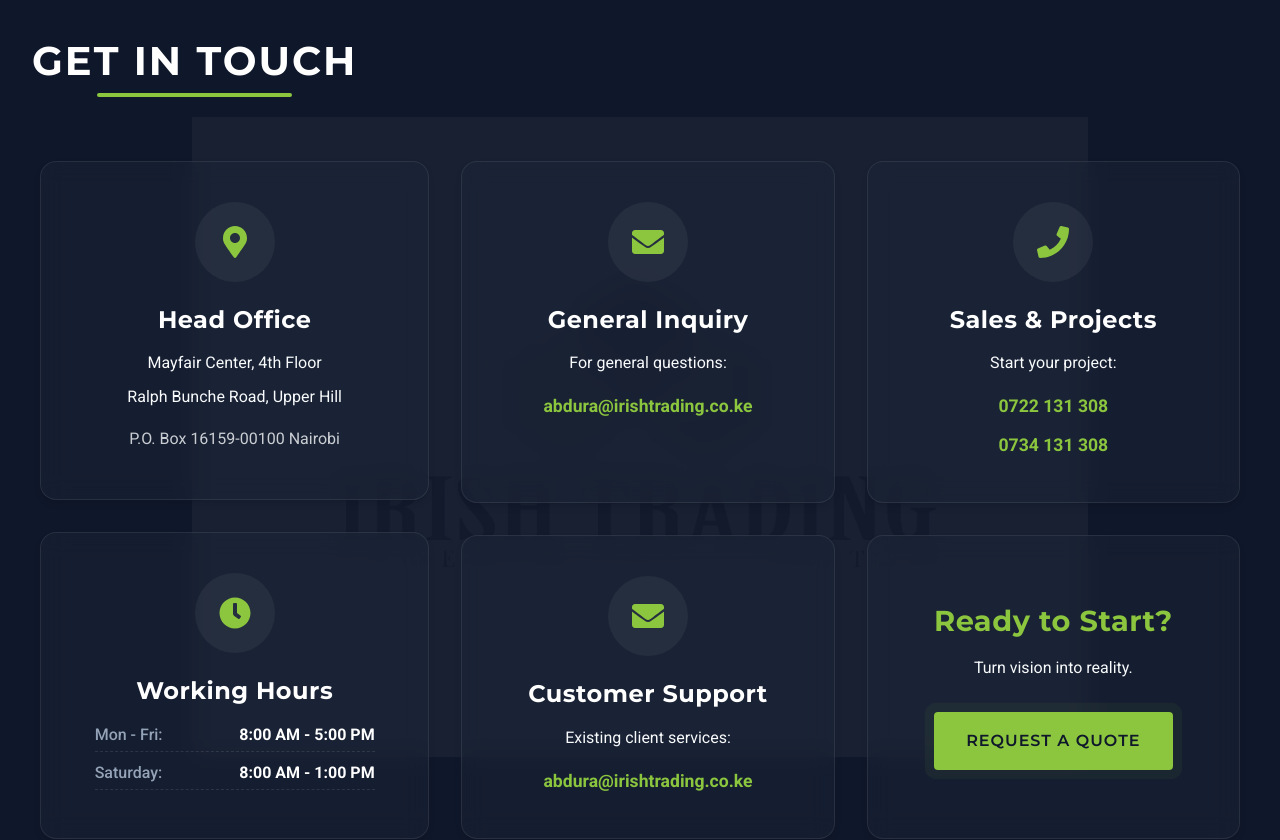
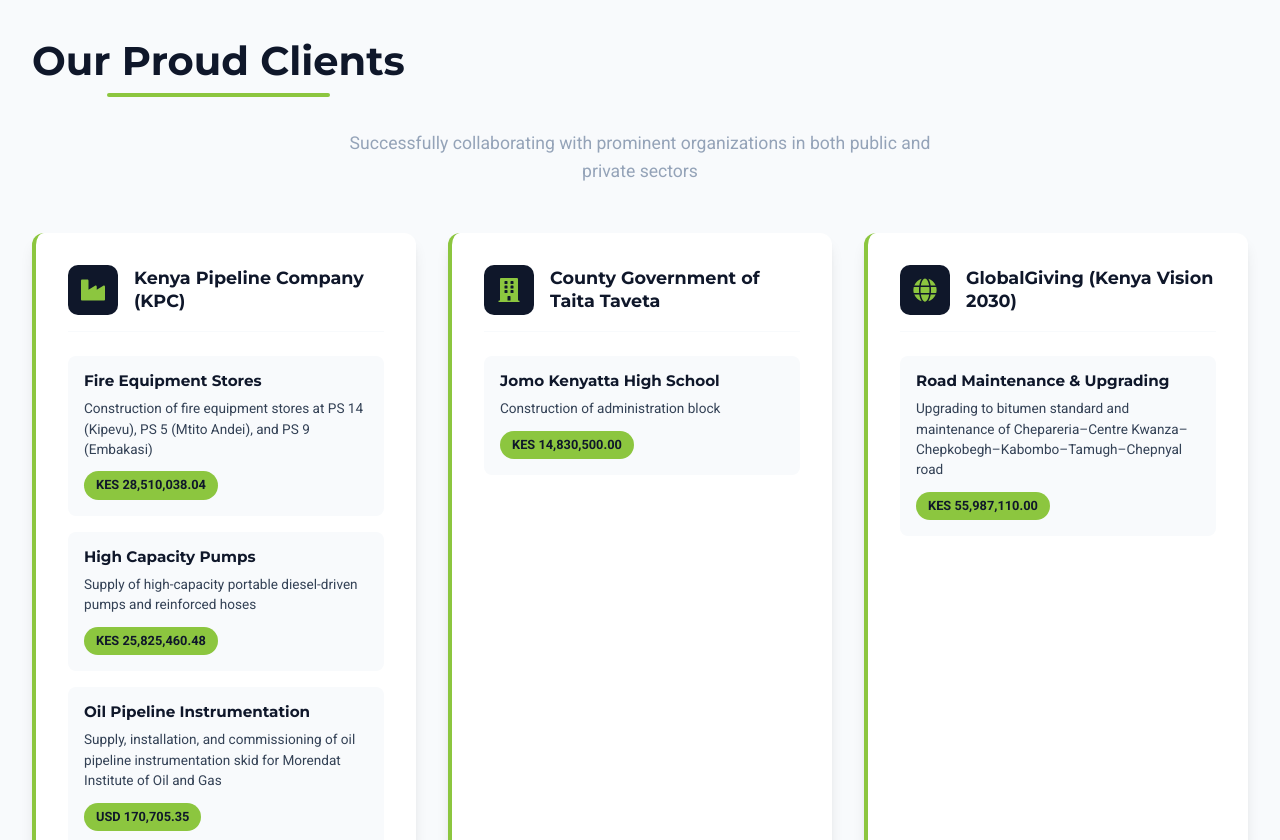
Before and after one commit to sharlmon/IrishTradingSite, a React (Vite) app: page / in a window 1280 px wide. Shown: the part 7700-8540 px from the top of the page. Built offline with nearby package versions, Linux system fonts and the light colour scheme.

Commit message:
Add Clients section showcasing major projects and partners

```diff
--- a/src/App.jsx
+++ b/src/App.jsx
@@ -5,6 +5,7 @@
 import About from './components/About';
 import Services from './components/Services';
 import Projects from './components/Projects';
+import Clients from './components/Clients';
 import Contact from './components/Contact';
 import Footer from './components/Footer';
 import './styles/index.css';
@@ -17,6 +18,7 @@
       <About />
       <Services />
       <Projects />
+      <Clients />
       <Contact />
       <Footer />
     </div>
--- /dev/null
+++ b/src/components/Clients.jsx
@@ -0,0 +1,116 @@
+
+import React from 'react';
+import { motion } from 'framer-motion';
+import { FaBuilding, FaRoad, FaIndustry, FaHome, FaGlobe } from 'react-icons/fa';
+import '../styles/Clients.css';
+
+const clientsData = [
+    {
+        name: "Kenya Pipeline Company (KPC)",
+        icon: <FaIndustry />,
+        projects: [
+            {
+                title: "Fire Equipment Stores",
+                description: "Construction of fire equipment stores at PS 14 (Kipevu), PS 5 (Mtito Andei), and PS 9 (Embakasi)",
+                value: "KES 28,510,038.04"
+            },
+            {
+                title: "High Capacity Pumps",
+                description: "Supply of high-capacity portable diesel-driven pumps and reinforced hoses",
+                value: "KES 25,825,460.48"
+            },
+            {
+                title: "Oil Pipeline Instrumentation",
+                description: "Supply, installation, and commissioning of oil pipeline instrumentation skid for Morendat Institute of Oil and Gas",
+                value: "USD 170,705.35"
+            }
+        ]
+    },
+    {
+        name: "County Government of Taita Taveta",
+        icon: <FaBuilding />,
+        projects: [
+            {
+                title: "Jomo Kenyatta High School",
+                description: "Construction of administration block",
+                value: "KES 14,830,500.00"
+            }
+        ]
+    },
+    {
+        name: "GlobalGiving (Kenya Vision 2030)",
+        icon: <FaGlobe />,
+        projects: [
+            {
+                title: "Road Maintenance & Upgrading",
+                description: "Upgrading to bitumen standard and maintenance of Chepareria–Centre Kwanza–Chepkobegh–Kabombo–Tamugh–Chepnyal road",
+                value: "KES 55,987,110.00"
+            }
+        ]
+    },
+    {
+        name: "Jura Construction (Juba Construction)",
+        icon: <FaRoad />,
+        projects: [
+            {
+                title: "Jonglei Government Road Rehabilitation",
+                description: "Irko-Jiang road rehabilitation in Twic East, South Sudan",
+                value: "USD 223,068.00"
+            }
+        ]
+    },
+    {
+        name: "Gridlock Developers",
+        icon: <FaHome />,
+        projects: [
+            {
+                title: "Residential Building",
+                description: "4-bedroom residential building on Kangundo Road",
+                value: "KES 13,000,000.00"
+            }
+        ]
+    }
+];
+
+const Clients = () => {
+    return (
+        <section id="clients" className="section-padding clients-section">
+            <div className="container">
+                <h2 className="section-title">Our Proud Clients</h2>
+                <p className="section-subtitle">
+                    Successfully collaborating with prominent organizations in both public and private sectors
+                </p>
+
+                <div className="clients-grid">
+                    {clientsData.map((client, index) => (
+                        <motion.div
+                            key={index}
+                            className="client-card"
+                            initial={{ opacity: 0, y: 20 }}
+                            whileInView={{ opacity: 1, y: 0 }}
+                            transition={{ duration: 0.5, delay: index * 0.1 }}
+                            viewport={{ once: true }}
+                        >
+                            <div className="client-header">
+                                <div className="client-icon">{client.icon}</div>
+                                <h3>{client.name}</h3>
+                            </div>
+
+                            <div className="client-projects">
+                                {client.projects.map((project, pIndex) => (
+                                    <div key={pIndex} className="project-item">
+                                        <h4>{project.title}</h4>
+                                        <p>{project.description}</p>
+                                        <span className="project-value">{project.value}</span>
+                                    </div>
+                                ))}
+                            </div>
+                        </motion.div>
+                    ))}
+                </div>
+            </div>
+        </section>
+    );
+};
+
+export default Clients;
--- /dev/null
+++ b/src/styles/Clients.css
@@ -0,0 +1,113 @@
+.clients-section {
+    background: var(--light-gray);
+}
+
+.clients-section .section-subtitle {
+    text-align: center;
+    color: var(--medium-gray);
+    font-size: 1.1rem;
+    margin-bottom: 3rem;
+    max-width: 600px;
+    margin-left: auto;
+    margin-right: auto;
+}
+
+.clients-grid {
+    display: grid;
+    grid-template-columns: repeat(auto-fit, minmax(350px, 1fr));
+    gap: 2rem;
+}
+
+.client-card {
+    background: var(--white);
+    border-radius: 12px;
+    padding: 2rem;
+    box-shadow: var(--shadow-md);
+    transition: all 0.3s ease;
+    border-left: 4px solid var(--accent-green);
+}
+
+.client-card:hover {
+    transform: translateY(-5px);
+    box-shadow: var(--shadow-lg);
+}
+
+.client-header {
+    display: flex;
+    align-items: center;
+    gap: 1rem;
+    margin-bottom: 1.5rem;
+    padding-bottom: 1rem;
+    border-bottom: 1px solid var(--light-gray);
+}
+
+.client-icon {
+    width: 50px;
+    height: 50px;
+    background: var(--primary-blue);
+    border-radius: 10px;
+    display: flex;
+    align-items: center;
+    justify-content: center;
+    color: var(--accent-green);
+    font-size: 1.5rem;
+    flex-shrink: 0;
+}
+
+.client-header h3 {
+    font-size: 1.1rem;
+    color: var(--primary-blue);
+    margin: 0;
+    line-height: 1.3;
+}
+
+.client-projects {
+    display: flex;
+    flex-direction: column;
+    gap: 1rem;
+}
+
+.project-item {
+    padding: 1rem;
+    background: var(--light-gray);
+    border-radius: 8px;
+}
+
+.project-item h4 {
+    font-size: 0.95rem;
+    color: var(--primary-blue);
+    margin-bottom: 0.5rem;
+}
+
+.project-item p {
+    font-size: 0.85rem;
+    color: var(--dark-text);
+    margin-bottom: 0.75rem;
+    line-height: 1.5;
+}
+
+.project-value {
+    display: inline-block;
+    background: var(--accent-green);
+    color: var(--primary-blue);
+    padding: 0.25rem 0.75rem;
+    border-radius: 20px;
+    font-size: 0.8rem;
+    font-weight: 700;
+}
+
+/* Mobile Responsive */
+@media (max-width: 480px) {
+    .clients-grid {
+        grid-template-columns: 1fr;
+    }
+
+    .client-header {
+        flex-direction: column;
+        text-align: center;
+    }
+
+    .client-header h3 {
+        text-align: center;
+    }
+}
```
